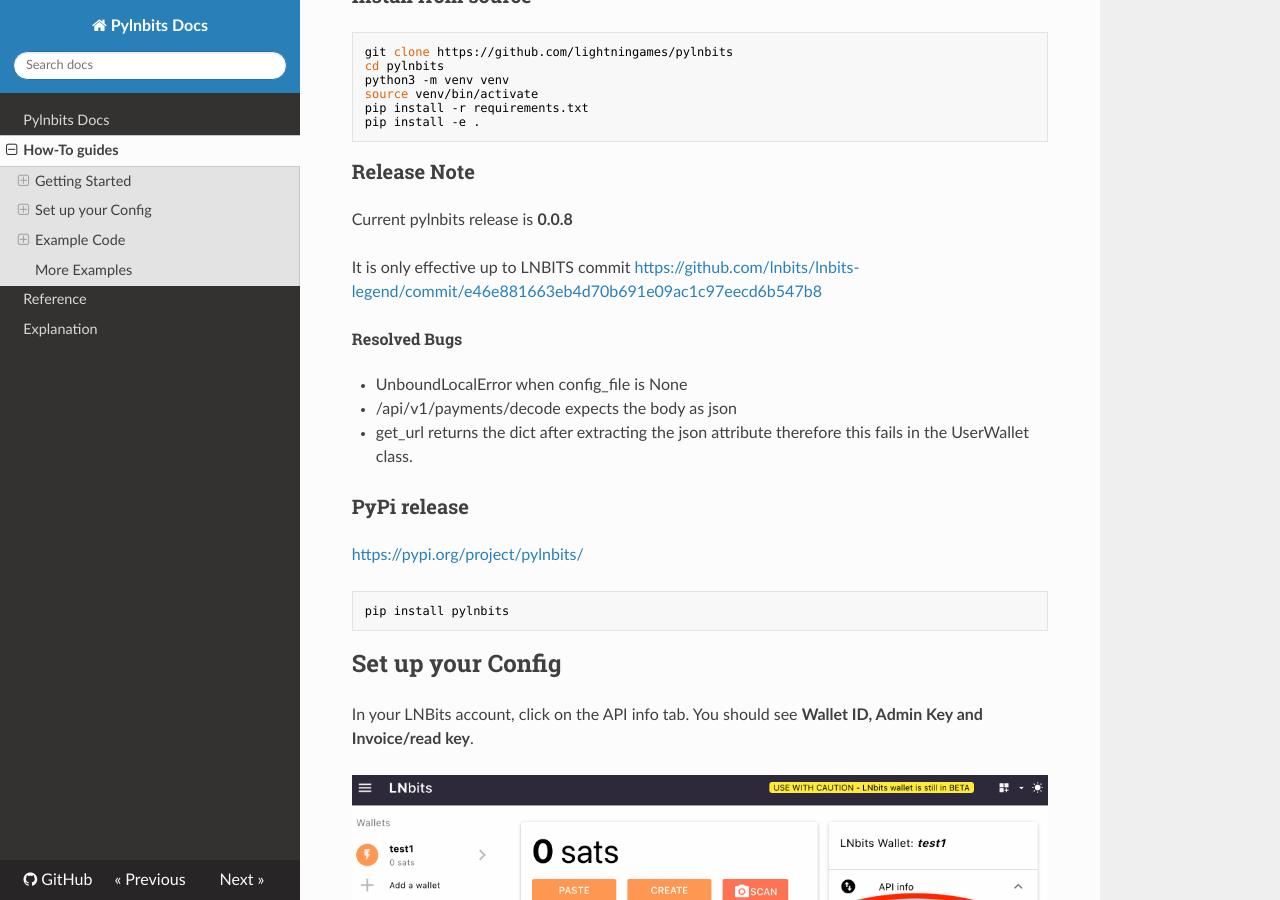
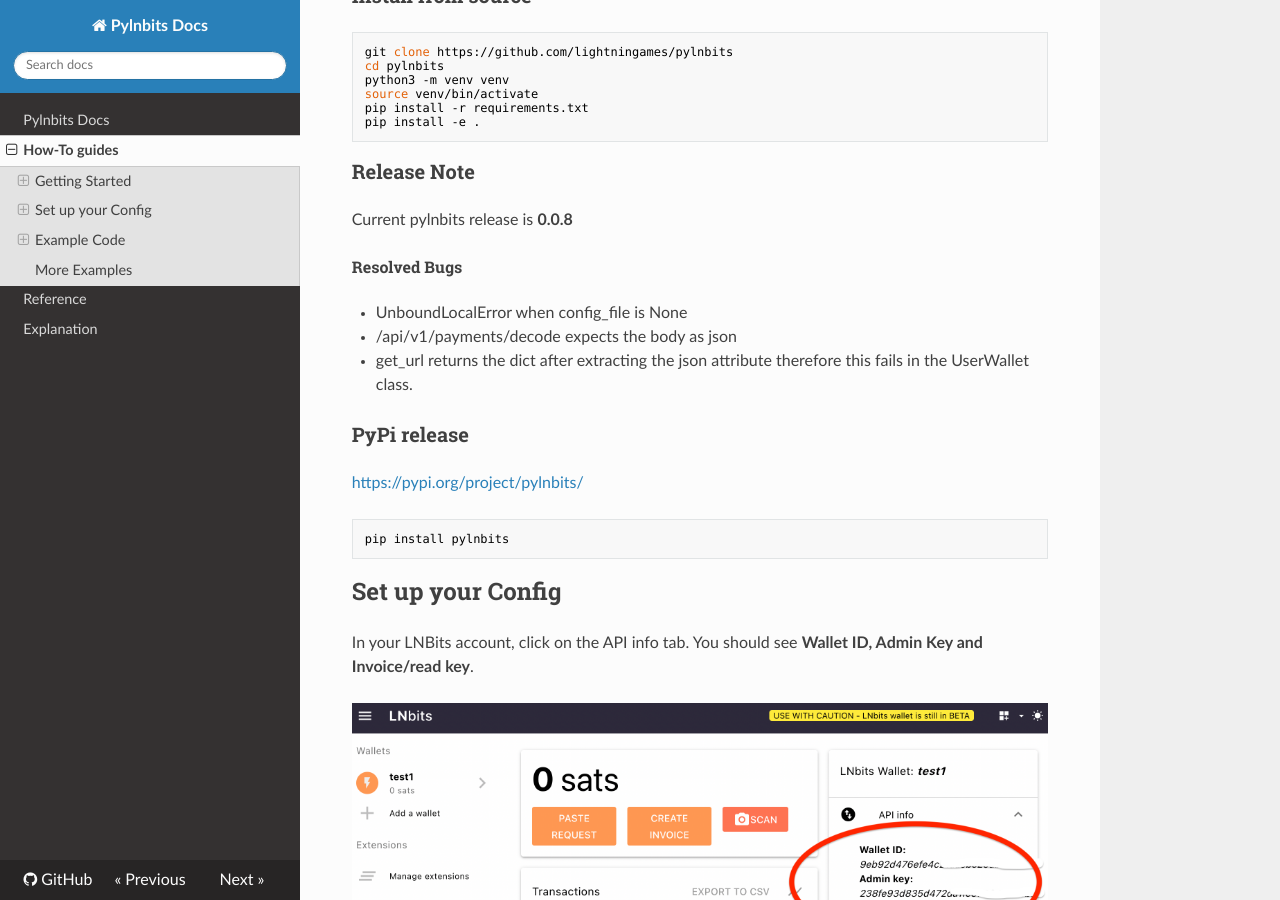
Before and after one commit to lightningames/pylnbits, an MkDocs documentation site: the page built from docs/how-to-guides.md, in a window 1280 px wide and 900 px high, scrolled down 691 px. Built offline with MkDocs 1.6.1, drawn with Linux system fonts in a browser that asks for light colours; nearby versions of some CDN libraries.

Commit message:
update guide

```diff
--- a/docs/how-to-guides.md
+++ b/docs/how-to-guides.md
@@ -27,11 +27,6 @@
 
 ### Release Note
 Current pylnbits release is **0.0.8**
-
-It is only effective up to LNBITS commit
-[https://github.com/lnbits/lnbits-legend/commit/e46e881663eb4d70b691e09ac1c97eecd6b547b8
-](https://github.com/lnbits/lnbits-legend/commit/e46e881663eb4d70b691e09ac1c97eecd6b547b8
-)
 
 ###### Resolved Bugs
 - UnboundLocalError when config_file is None
```
